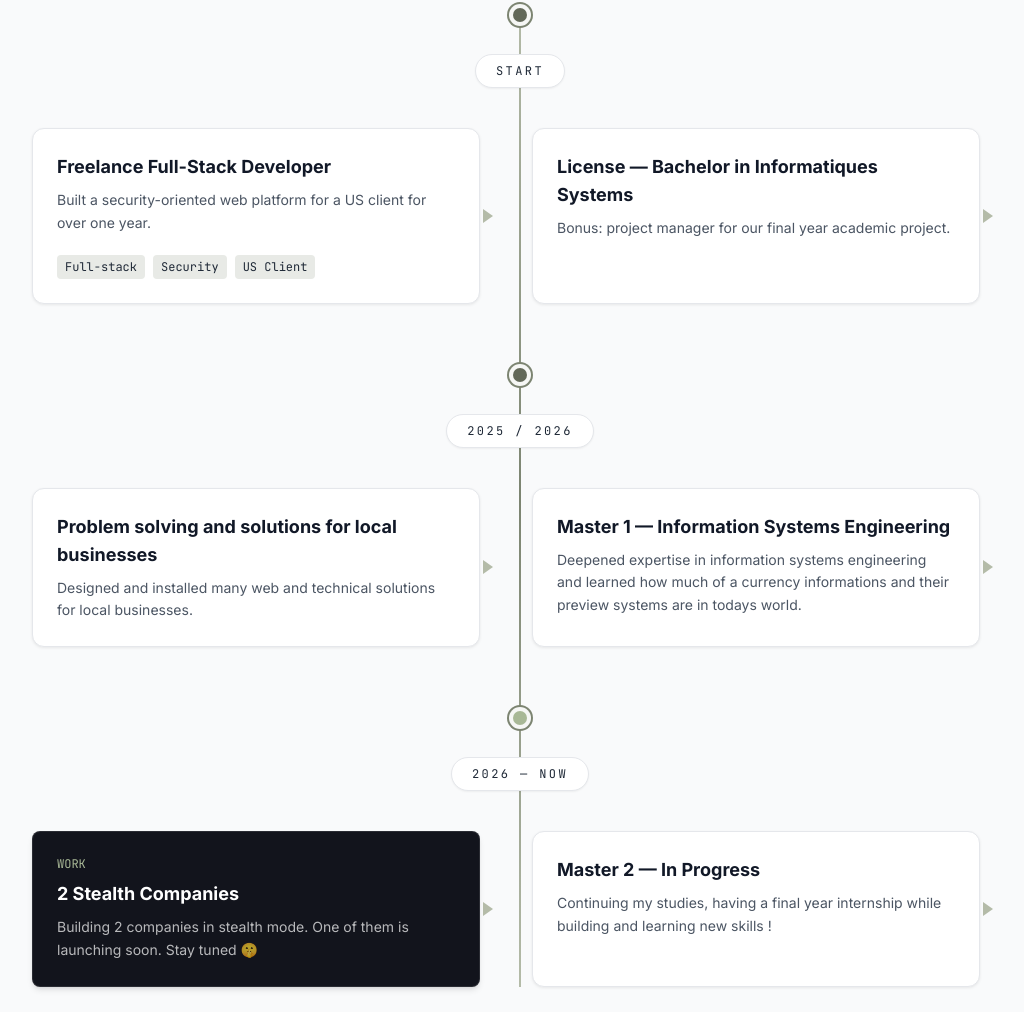
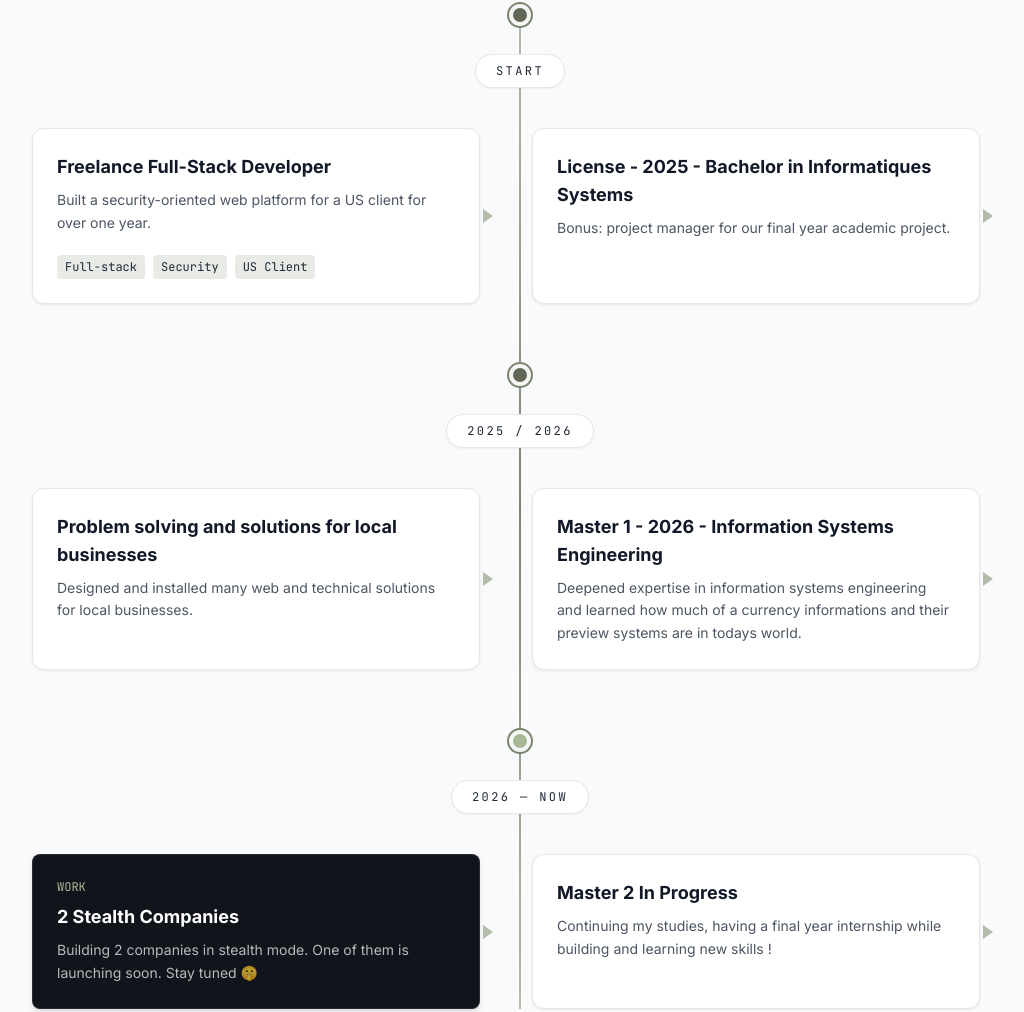
Before and after one commit to massdjelf/portfolio, a plain HTML site: page path.html in a window 1280 px wide. Shown: the part 616-1628 px from the top of the page, without its empty margins (120-1144 px from the left). Drawn offline with nearby package versions, Linux system fonts and the light colour scheme.

Commit message:
small fixes.

```diff
--- a/path.html
+++ b/path.html
@@ -253,7 +253,7 @@
                         <!-- Academic side -->
                         <div class="timeline-card track-arrow to-center md:mr-7">
 
-                            <h3 class="text-lg font-bold text-gray-900 mb-2">License — Bachelor in Informatiques Systems</h3>
+                            <h3 class="text-lg font-bold text-gray-900 mb-2">License - 2025 - Bachelor in Informatiques Systems</h3>
                             <p class="text-gray-600 text-sm leading-relaxed">
                                 Bonus: project manager for our final year academic project.
                             </p>
@@ -286,7 +286,7 @@
                         <!-- Academic side -->
                         <div class="timeline-card track-arrow to-center md:mr-7">
 
-                            <h3 class="text-lg font-bold text-gray-900 mb-2">Master 1 — Information Systems Engineering</h3>
+                            <h3 class="text-lg font-bold text-gray-900 mb-2">Master 1 - 2026 - Information Systems Engineering</h3>
                             <p class="text-gray-600 text-sm leading-relaxed">
                                 Deepened expertise in information systems engineering and learned how much of a currency informations and their preview systems
                                 are in todays world.
@@ -328,7 +328,7 @@
                         <div class="timeline-card track-arrow to-center md:mr-7">
 
 
-                            <h3 class="text-lg font-bold text-gray-900 mb-2">Master 2 — In Progress</h3>
+                            <h3 class="text-lg font-bold text-gray-900 mb-2">Master 2 In Progress</h3>
                             <p class="text-gray-600 text-sm leading-relaxed">
                                 Continuing my studies, having a final year internship while building and learning new skills !
                             </p>
@@ -352,7 +352,7 @@
 
             <h2 class="text-3xl md:text-4xl font-display font-bold text-gray-900 mb-4">Let's Connect</h2>
             <p class="text-gray-600 mb-8">
-                Got an idea? Tell me about it — let's see if we can turn it into a business.
+                Got an idea? Tell the genie about it and let's see if we can turn it into a business.
             </p>
 
             <div class="flex flex-col sm:flex-row gap-4 justify-center">
```
Also changed, not shown: projects.html (+2 -2 lines), skills.html (+2 -2 lines).
